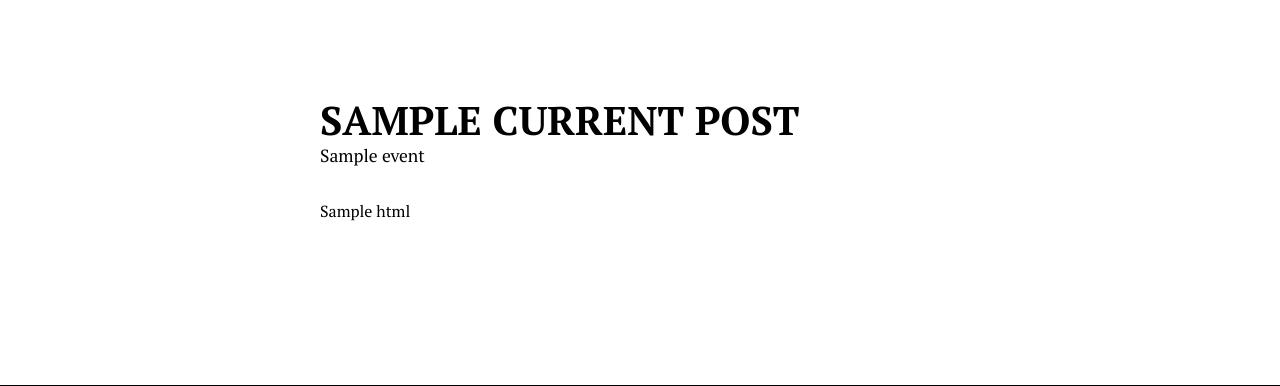
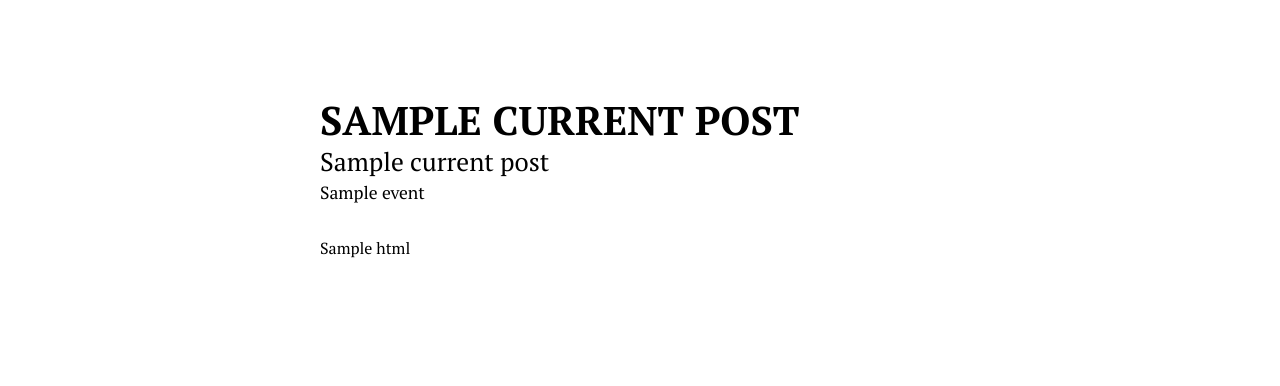
Before and after one commit to frnsys/taozi, a Flask app: template unbag/front/templates/post.html in a window 1280 px wide. Shown: the part 45-431 px from the top of the page. Run offline with Flask 2, Linux system fonts and the light colour scheme; the template is opened without the code that fills it: most values are stand-ins (such as "Sample title", 1, 10 or a date in 2020); parts of the project's set-up code (start-up, migrations or seed data) failed here and were passed over; some libraries are stand-ins or nearby versions.

Commit message:
added subtitles

```diff
--- a/unbag/forms.py
+++ b/unbag/forms.py
@@ -26,8 +26,9 @@ class MediaForm(FlaskForm):
     desc = TextField('Description', [InputRequired()])
 
 class PostForm(FlaskForm):
+    slug = TextField('Slug')
     title = TextField('Title', [InputRequired()])
-    slug = TextField('Slug')
+    subtitle = TextField('Subtitle')
     desc = TextField('Description', [InputRequired()])
     body = TextAreaField('Body', [InputRequired()])
     tags = TextField('Tags')
--- a/unbag/front/static/style.css
+++ b/unbag/front/static/style.css
@@ -282,6 +282,11 @@ figcaption {
   margin: 0;
 }
 .post h2 {
+  font-size: 1.6em;
+  font-weight: normal;
+  margin: 0 0 0.1em 0;
+}
+.post h3 {
   font-size: 1.1em;
   font-weight: normal;
   margin: 0;
--- a/unbag/front/templates/admin/post.html
+++ b/unbag/front/templates/admin/post.html
@@ -17,6 +17,7 @@
   {% include "_messages.html" %}
   {{ form.hidden_tag() }}
   {{ render_field_with_errors(form.title) }}
+  {{ render_field_with_errors(form.subtitle) }}
   {{ render_field_with_errors(form.slug) }}
   {{ render_field_with_errors(form.desc) }}
   <div class="textarea">
--- a/unbag/front/templates/post.html
+++ b/unbag/front/templates/post.html
@@ -5,10 +5,13 @@
     <div class="post {{'post-tag-' ~ current_post.tags_list|join(" post-tag-")}}">
         <div class="content">
             <h1>{{ current_post.title }}</h1>
+            {% if current_post.subtitle %}
+                <h2>{{ current_post.subtitle }}</h2>
+            {% endif %}
             {% if current_post.event %}
-                <h2>{{ current_post.event }}</h2>
+                <h3>{{ current_post.event }}</h3>
             {% else %}
-                <h2>{{ current_post.authors|join(', ', 'name') }}</h2>
+                <h3>{{ current_post.authors|join(', ', 'name') }}</h3>
             {% endif %}
             <div class="post--body">
                 {{ current_post.html|safe }}
--- a/unbag/models.py
+++ b/unbag/models.py
@@ -48,6 +48,7 @@ class Post(db.Model):
     desc                    = db.Column(db.Unicode())
     html                    = db.Column(db.Unicode())
     title                   = db.Column(db.Unicode())
+    subtitle                = db.Column(db.Unicode())
     tags                    = db.Column(db.Unicode())
     published               = db.Column(db.Boolean(), default=False)
     print_only              = db.Column(db.Boolean(), default=False)
```
Also changed, not shown: migrations/versions/51a5f39b3cad_.py (added, +32 -0 lines).
